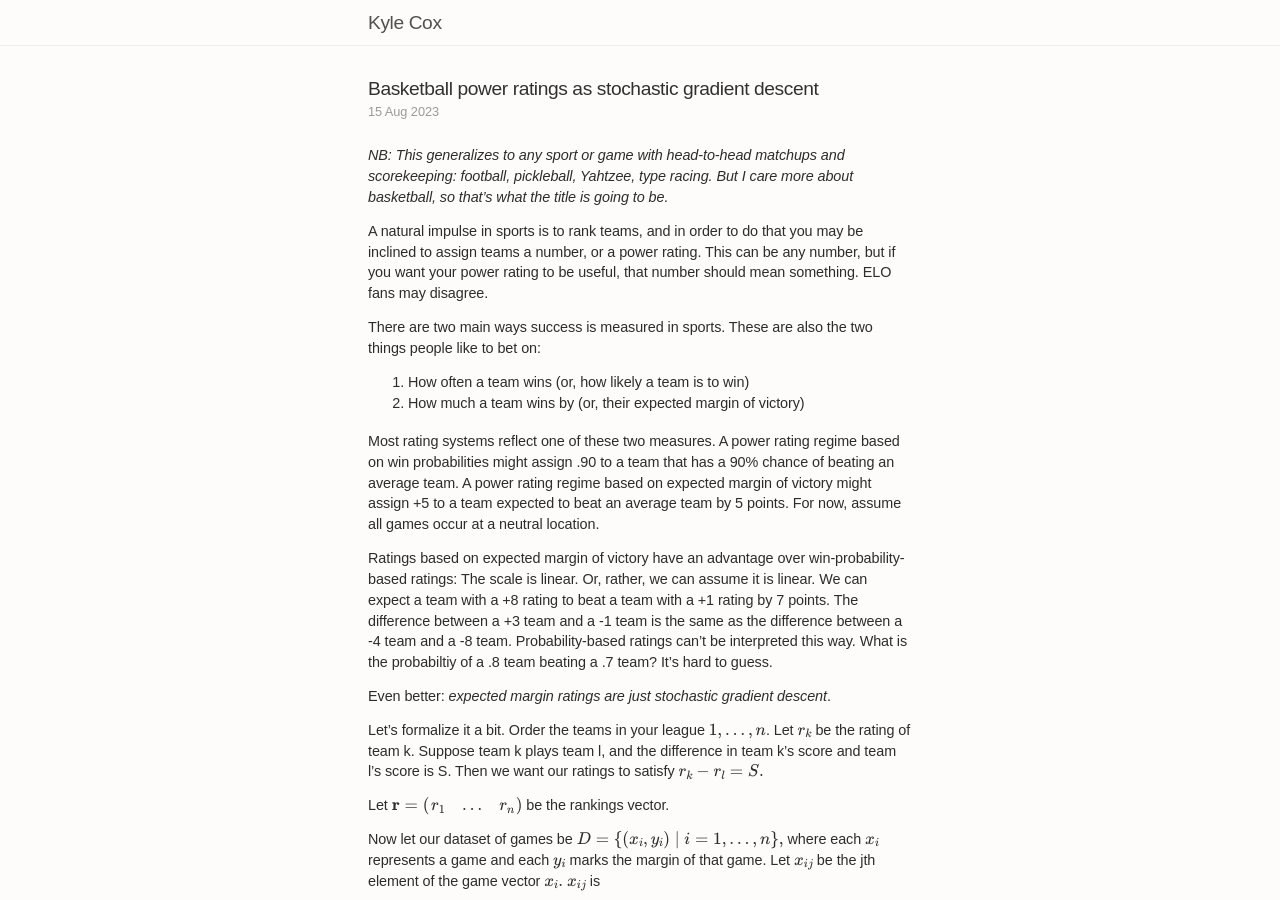
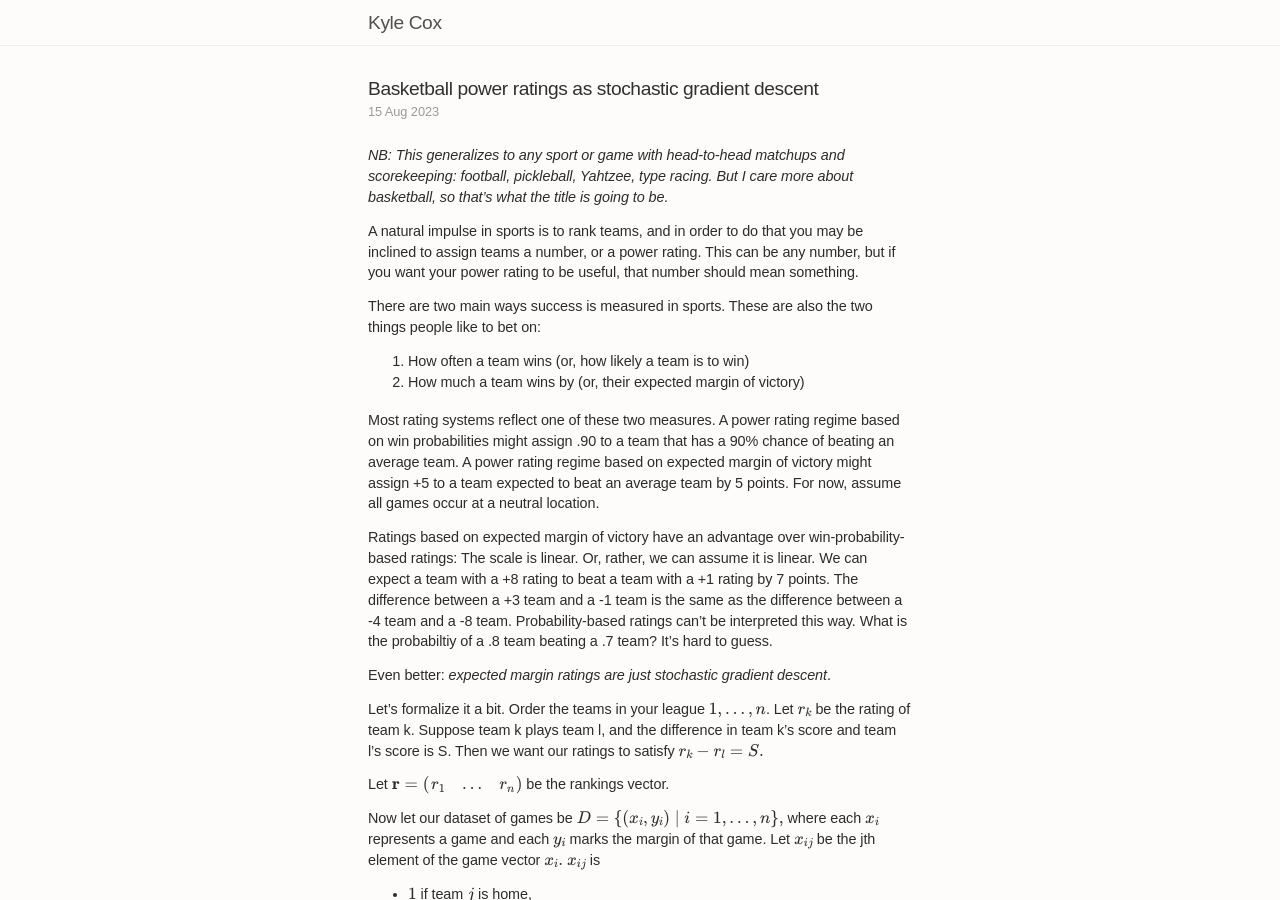
Before and after one commit to xocelyk/xocelyk.github.io, a Jekyll site: the page built from _posts/2023-08-15-power-ratings-as-sgd.md, in a window 1280 px wide and 900 px high. Built offline with Jekyll 4.4.1, drawn with Linux system fonts in a browser that asks for light colours; nearby versions of some CDN libraries; some web fonts are replaced; formulas are drawn with MathJax 3.

Commit message:
Remove ELO fans aside from power ratings post

```diff
--- a/_posts/2023-08-15-power-ratings-as-sgd.md
+++ b/_posts/2023-08-15-power-ratings-as-sgd.md
@@ -5,7 +5,7 @@ title: Basketball power ratings as stochastic gradient descent
 
 *NB: This generalizes to any sport or game with head-to-head matchups and scorekeeping: football, pickleball, Yahtzee, type racing. But I care more about basketball, so that's what the title is going to be.*
 
-A natural impulse in sports is to rank teams, and in order to do that you may be inclined to assign teams a number, or a power rating. This can be any number, but if you want your power rating to be useful, that number should mean something. ELO fans may disagree.
+A natural impulse in sports is to rank teams, and in order to do that you may be inclined to assign teams a number, or a power rating. This can be any number, but if you want your power rating to be useful, that number should mean something.
 
 There are two main ways success is measured in sports. These are also the two things people like to bet on:
 1. How often a team wins (or, how likely a team is to win)
```
